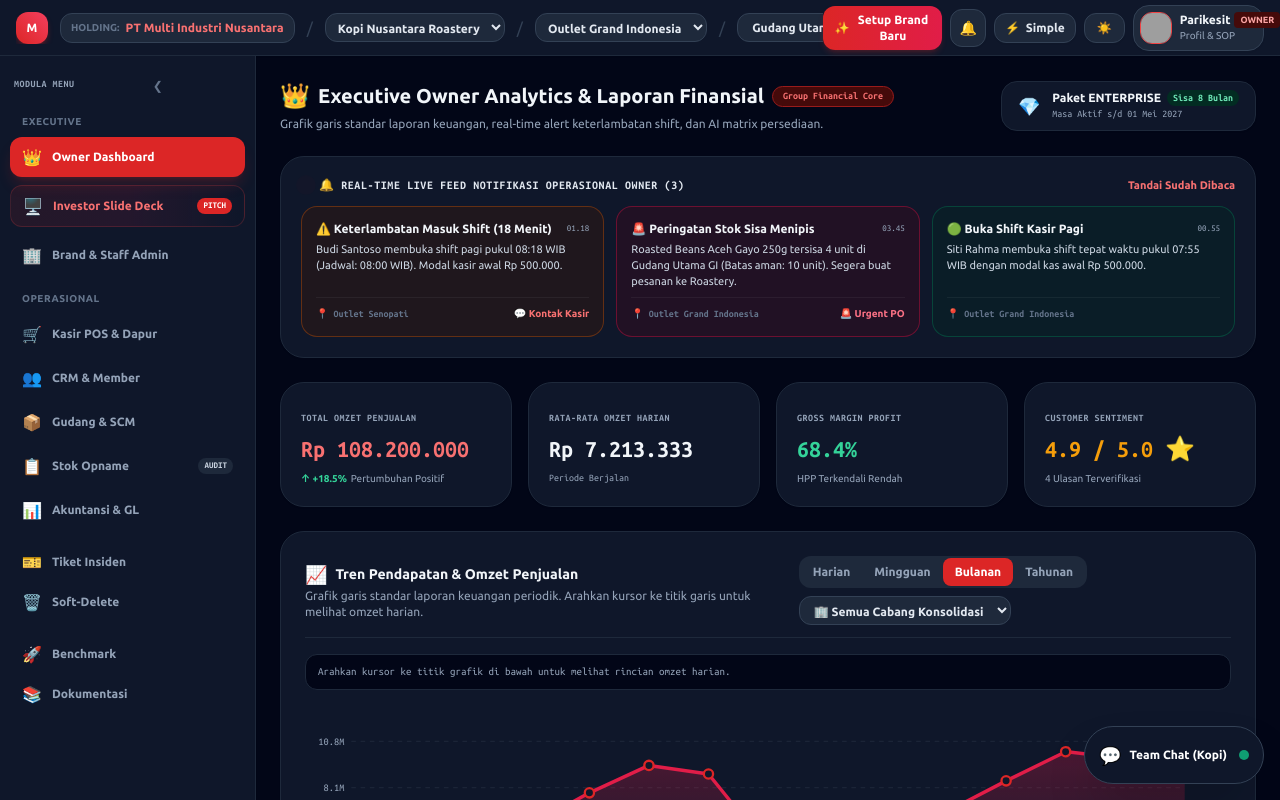
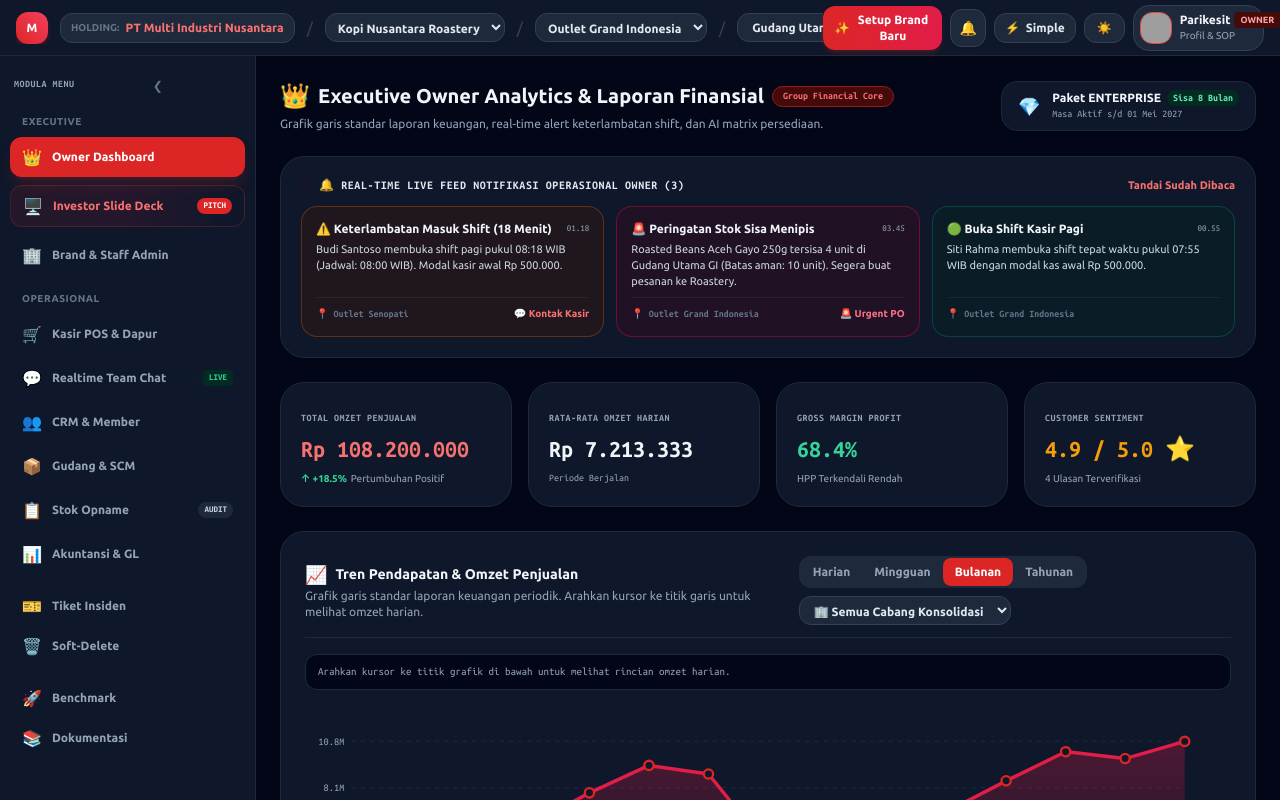
Before and after one commit to aenzet04/adamproject, a React (Vite) app in the folder apps/frontend/: page / in a window 1280 px wide. Shown: the top 800 px of the page. Built offline with nearby package versions, Linux system fonts and the light colour scheme; grey boxes are pictures that could not be loaded.

Commit message:
chore(auto-sync): automated commit 2026-09-01 00:01:00

```diff
--- a/apps/frontend/src/App.tsx
+++ b/apps/frontend/src/App.tsx
@@ -11,11 +11,11 @@ import { BrandAdminDashboard } from './components/admin/BrandAdminDashboard';
 import { CustomerManagementView } from './components/crm/CustomerManagementView';
 import { InventoryManagementView } from './components/inventory/InventoryManagementView';
 import { StockOpnameView } from './components/inventory/StockOpnameView';
+import { RealtimeTeamChatView } from './components/chat/RealtimeTeamChatView';
 import { CustomerReviewPage } from './components/reviews/CustomerReviewPage';
 import { BenchmarkViewer } from './components/benchmark/BenchmarkViewer';
 import { BugTicketingCenter } from './components/tickets/BugTicketingCenter';
 import { SoftDeleteManager } from './components/trash/SoftDeleteManager';
-import { BrandTeamChatWidget } from './components/chat/BrandTeamChatWidget';
 import { OnboardingWizardModal } from './components/onboarding/OnboardingWizardModal';
 import { InvestorPitchDeckModal } from './components/presentation/InvestorPitchDeckModal';
 import { AuthPortal } from './components/auth/AuthPortal';
@@ -31,7 +31,7 @@ import { toast } from './stores/useToastStore';
 export default function App() {
   const { isAuthenticated, currentUser, logout } = useAuthStore();
   const [activeModule, setActiveModule] = useState<
-    'pos' | 'crm' | 'finance' | 'inventory' | 'opname' | 'hr' | 'audit' | 'owner' | 'superuser' | 'brand_admin' | 'reviews' | 'benchmark' | 'tickets' | 'trash' | 'swagger' | 'database' | 'docs'
+    'pos' | 'crm' | 'chat' | 'inventory' | 'opname' | 'hr' | 'audit' | 'owner' | 'superuser' | 'brand_admin' | 'reviews' | 'benchmark' | 'tickets' | 'trash' | 'swagger' | 'database' | 'docs' | 'finance'
   >('owner');
 
   const [isSidebarCollapsed, setIsSidebarCollapsed] = useState(false);
@@ -144,7 +144,6 @@ export default function App() {
       <PageTransitionPreloader activeModuleKey={activeModule} />
       <ToastContainer />
       <MultiTierSwitcher />
-      <BrandTeamChatWidget />
       <OnboardingWizardModal />
 
       {/* Global Investor Presentation Slide Deck Modal */}
@@ -305,6 +304,32 @@ export default function App() {
               {!isSidebarCollapsed && isModuleLocked('pos') && <span className="text-[10px]">🔒</span>}
             </button>
 
+            {/* REALTIME TEAM CHAT (DEDICATED FULL VIEW ALA TELEGRAM/WHATSAPP) */}
+            <button
+              onClick={() => handleSelectModule('chat')}
+              className={`w-full flex items-center ${
+                isSidebarCollapsed ? 'justify-center px-2' : 'justify-between px-3'
+              } py-2 rounded-xl text-xs font-semibold transition-all ${
+                activeModule === 'chat'
+                  ? 'bg-red-600 text-white shadow-lg shadow-red-600/20'
+                  : 'text-slate-600 dark:text-slate-400 hover:text-slate-900 dark:hover:text-slate-200 hover:bg-slate-100 dark:hover:bg-slate-800'
+              }`}
+              title="Realtime Team Chat (Brand & Cabang)"
+            >
+              <div className="flex items-center space-x-2.5">
+                <span className="text-base">💬</span>
+                {!isSidebarCollapsed && <span>Realtime Team Chat</span>}
+              </div>
+              {!isSidebarCollapsed && (
+                <div className="flex items-center space-x-1">
+                  <span className="w-2 h-2 rounded-full bg-emerald-500 animate-ping" />
+                  <span className="text-[9px] bg-emerald-100 dark:bg-emerald-950 text-emerald-700 dark:text-emerald-400 font-mono px-1.5 rounded font-bold">
+                    LIVE
+                  </span>
+                </div>
+              )}
+            </button>
+
             <button
               onClick={() => handleSelectModule('crm')}
               className={`w-full flex items-center ${
@@ -341,7 +366,7 @@ export default function App() {
               {!isSidebarCollapsed && isModuleLocked('inventory') && <span className="text-[10px]">🔒</span>}
             </button>
 
-            {/* STOK OPNAME SIDEBAR MENU (HIGHLIGHTED) */}
+            {/* STOK OPNAME SIDEBAR MENU */}
             <button
               onClick={() => handleSelectModule('opname')}
               className={`w-full flex items-center ${
@@ -501,6 +526,7 @@ export default function App() {
           {activeModule === 'owner' && <OwnerAnalyticsDashboard />}
           {activeModule === 'brand_admin' && <BrandAdminDashboard />}
           {activeModule === 'superuser' && <SuperUserDashboard />}
+          {activeModule === 'chat' && <RealtimeTeamChatView />}
           {activeModule === 'crm' && (
             isModuleLocked('crm') ? (
               <div className="p-12 text-center space-y-4">
```
